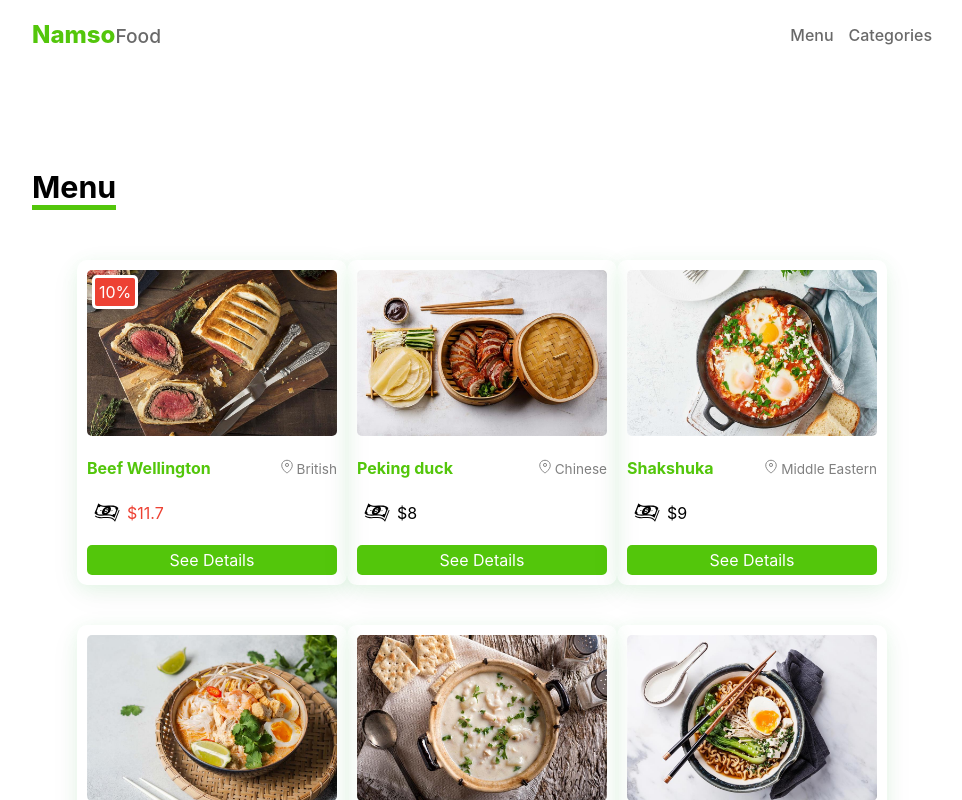
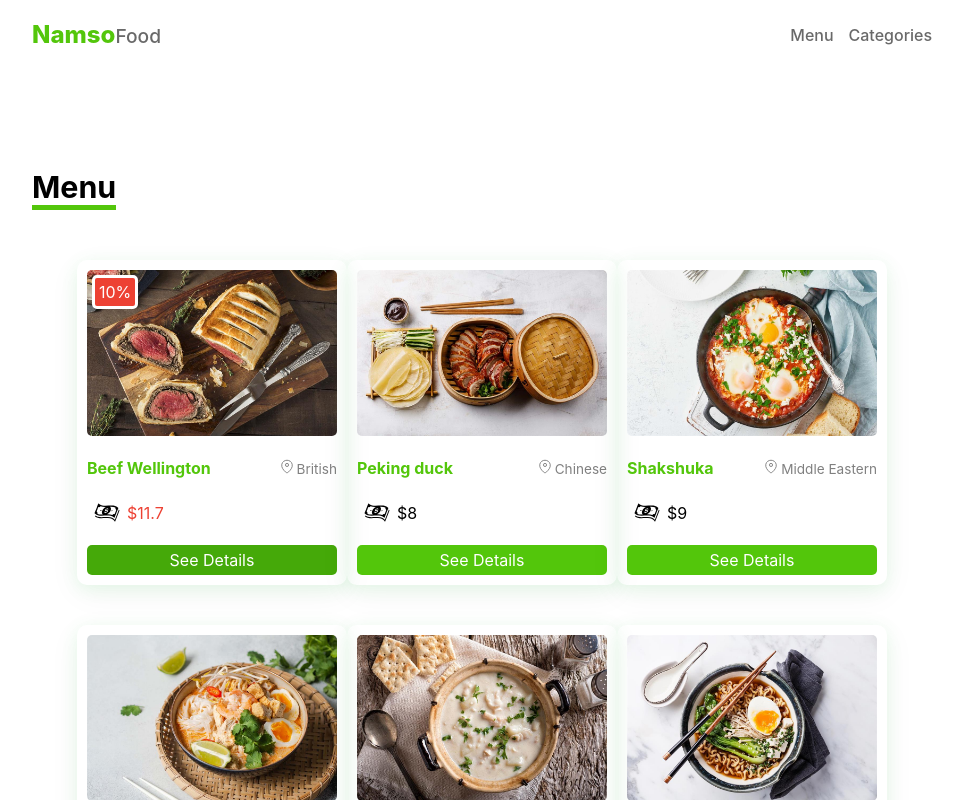
Before and after one commit to nams0/namso-food, a Next.js app: page /menu in a window 1280 px wide. In both pictures the pointer is over the link 370 px from the left and 560 px from the top of the page. Shown: the top 800 px of the page, without its empty margins (158-1120 px from the left). Built offline with nearby package versions, Linux system fonts and the light colour scheme; data requests are answered from the project's data file.

Commit message:
feat(link hover): added hover effect to card link

```diff
--- a/components/modules/Card.module.css
+++ b/components/modules/Card.module.css
@@ -45,6 +45,11 @@
   margin-top: 20px;
   padding: 5px 0;
   border-radius: 5px;
+  transition: all 0.2s ease-in;
+}
+
+.container a:hover {
+  background-color: #45a909;
 }
 
 .discount {
```
